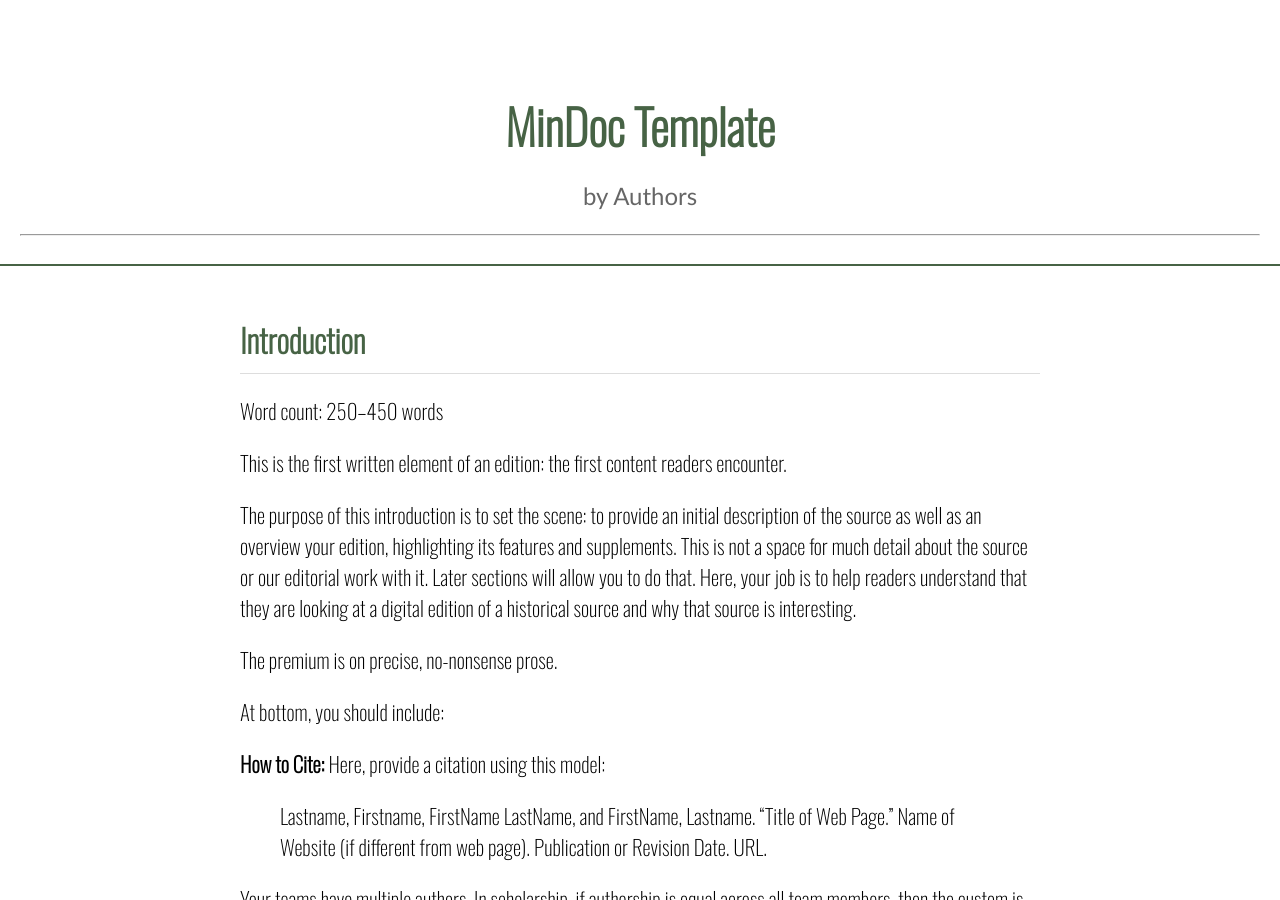
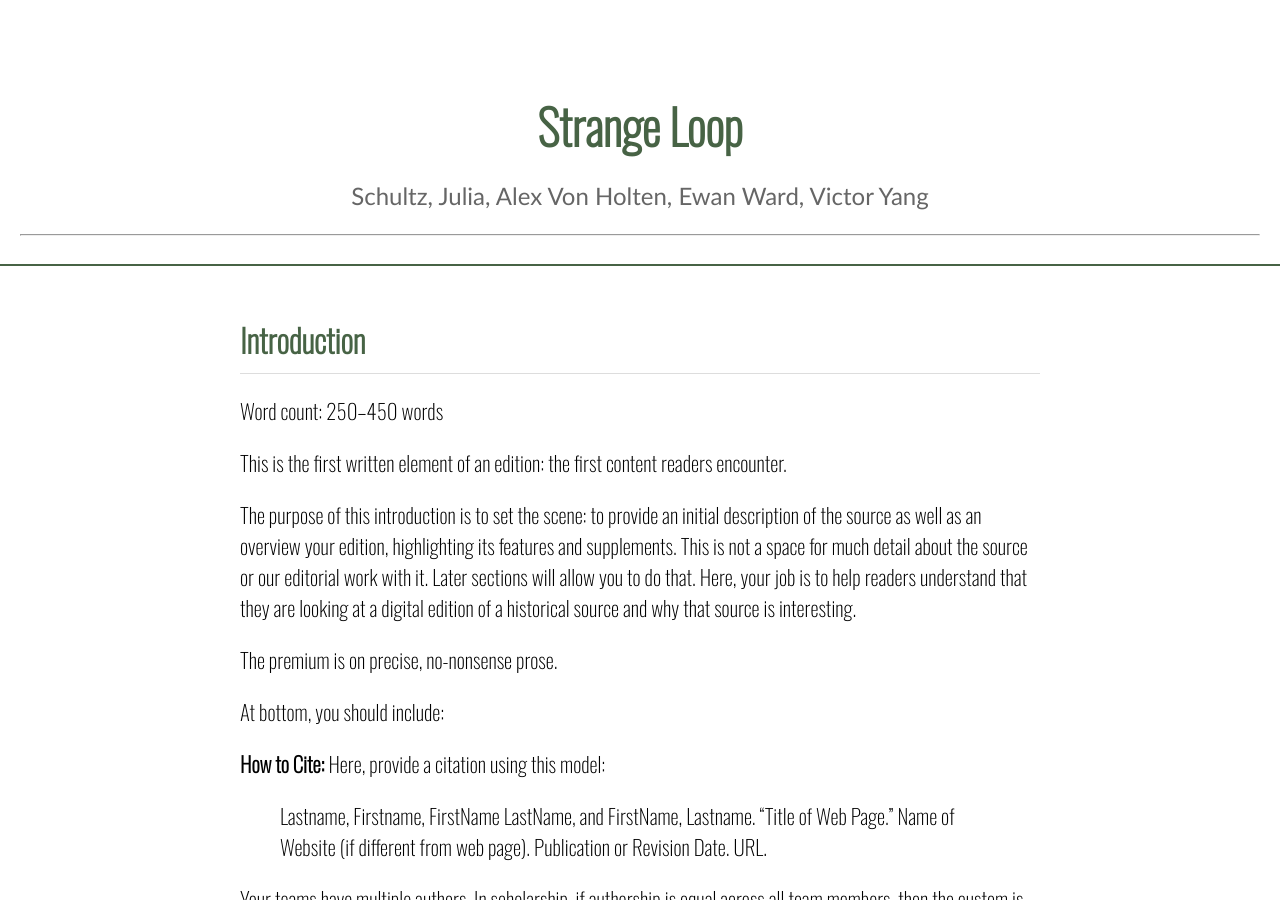
Before and after one commit to victoryang-stack/StrangeLoop, a Jekyll site: the page built from index.markdown, in a window 1280 px wide and 900 px high. Built offline with Jekyll 4.4.1, drawn with Linux system fonts in a browser that asks for light colours.

Commit message:
Update site title, description, and baseurl

```diff
--- a/_config.yml
+++ b/_config.yml
@@ -1,8 +1,8 @@
-title: MinDoc Template # You will insert your title here.
+title: Strange Loop # You will insert your title here.
 email: your-email@example.com
-description: by Authors # Author names go here.
+description:  Schultz, Julia, Alex Von Holten, Ewan Ward, Victor Yang # Author names go here.
 
-baseurl: "/MinDoc" # the subpath of your site. Change it if the name of your repository is other than "mindoc"
+baseurl: "/StrangeLoop" # the subpath of your site. Change it if the name of your repository is other than "mindoc"
 
 twitter_username: jekyllrb
 github_username:  jekyll
```
